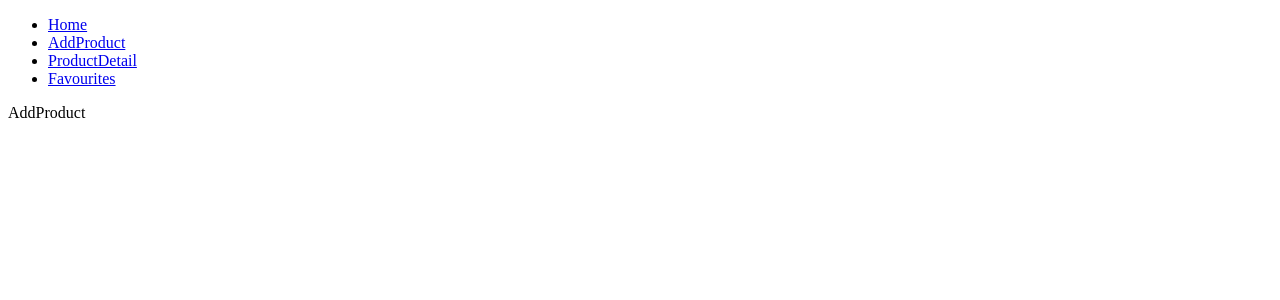
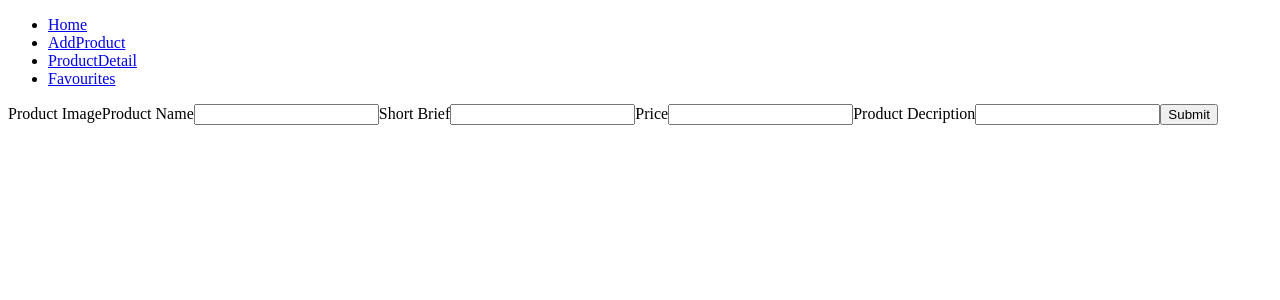
Before and after one commit to shellythedesigner/my-product-inventory, a React (Vite) app: page /AddProduct in a window 1280 px wide. Shown: the top 300 px of the page. Built offline with nearby package versions, Linux system fonts and the light colour scheme.

Commit message:
update addproduct with formik

```diff
--- a/src/components/ProductCard.tsx
+++ b/src/components/ProductCard.tsx
@@ -1,21 +1,21 @@
 interface ProductCardProps {
   imageUrl: string;
   productName: string;
-  description: string;
+  brief: string;
   price: string;
 }
 
 const ProductCard = ({
   imageUrl,
   productName,
-  description,
+  brief,
   price,
 }: ProductCardProps) => {
   return (
     <div>
       <img src={imageUrl}></img>
       <h2>{productName}</h2>
-      <p>{description}</p>
+      <p>{brief}</p>
       <p>{price}</p>
       <button>Favourite</button>
       <button>More Information</button>
--- a/src/pages/AddProduct.tsx
+++ b/src/pages/AddProduct.tsx
@@ -1,9 +1,96 @@
-const AddProduct = () => {
-  return <div>AddProduct</div>;
+// import * as Yup from "yup";
+
+// validationSchema: Yup.object({
+//   name: Yup.string()
+//     .matches(
+//       /^[a-zA-Z0-9 ]+$/,
+//       "Name must be letters, dashes, numbers, or spaces"
+//     )
+//     .required("Required"),
+//   email: Yup.string().email("Invalid Email Address").required("Required"),
+//   gitHubUsername: Yup.string()
+//     .min(5, "Must be at least 5 characters")
+//     .max(15, "Must be at most 15 characters")
+//     .required(),
+//   blogUrl: Yup.string().url("Must be a valid URL"),
+// }),
+// onSubmit: (values) => {
+//   // Here, you handle what you want to do with the form data when the form is submitted.
+//   // For instance, sending the data to a server.
+//   console.log(values);
+// },
+// });
+
+import { useFormik } from "formik";
+
+const AppProduct = () => {
+  // Pass the useFormik() hook initial form values and a submit function that will
+  // be called when the form is submitted
+  const formik = useFormik({
+    initialValues: {
+      image: "",
+      name: "",
+      brief: "",
+      price: "",
+      decription: "",
+    },
+    onSubmit: (values) => {
+      alert(JSON.stringify(values, null, 2));
+    },
+  });
+  return (
+    <form onSubmit={formik.handleSubmit}>
+      <label htmlFor="image">Product Image</label>
+      <input
+        id="image"
+        name="image"
+        type="image"
+        onChange={formik.handleChange}
+        value={formik.values.image}
+      />
+
+      <label htmlFor="name">Product Name</label>
+      <input
+        id="name"
+        name="name"
+        type="name"
+        onChange={formik.handleChange}
+        value={formik.values.name}
+      />
+
+      <label htmlFor="brief">Short Brief</label>
+      <input
+        id="brief"
+        name="brief"
+        type="brief"
+        onChange={formik.handleChange}
+        value={formik.values.brief}
+      />
+
+      <label htmlFor="price">Price</label>
+      <input
+        id="price"
+        name="price"
+        type="price"
+        onChange={formik.handleChange}
+        value={formik.values.price}
+      />
+
+      <label htmlFor="decription">Product Decription</label>
+      <input
+        id="decription"
+        name="decription"
+        type="decription"
+        onChange={formik.handleChange}
+        value={formik.values.decription}
+      />
+
+      <button type="submit">Submit</button>
+    </form>
+  );
 };
 
-export default AddProduct;
-
+export default AppProduct;
 // A form to add a new product.
 // Use Formik for the form, Yup for validation,
 // and Zustand for managing global state.
--- a/src/pages/Home.tsx
+++ b/src/pages/Home.tsx
@@ -7,7 +7,7 @@ const Home = () => {
         imageUrl="https://www.cookmuseum.org/wp-content/uploads/2020/09/air-image-cropped.jpg"
         productName="Canada Air"
         price="99999"
-        description="A breath of fresh, 100% Nature."
+        brief="A breath of fresh, 100% Nature."
       />
     </>
   );
```
